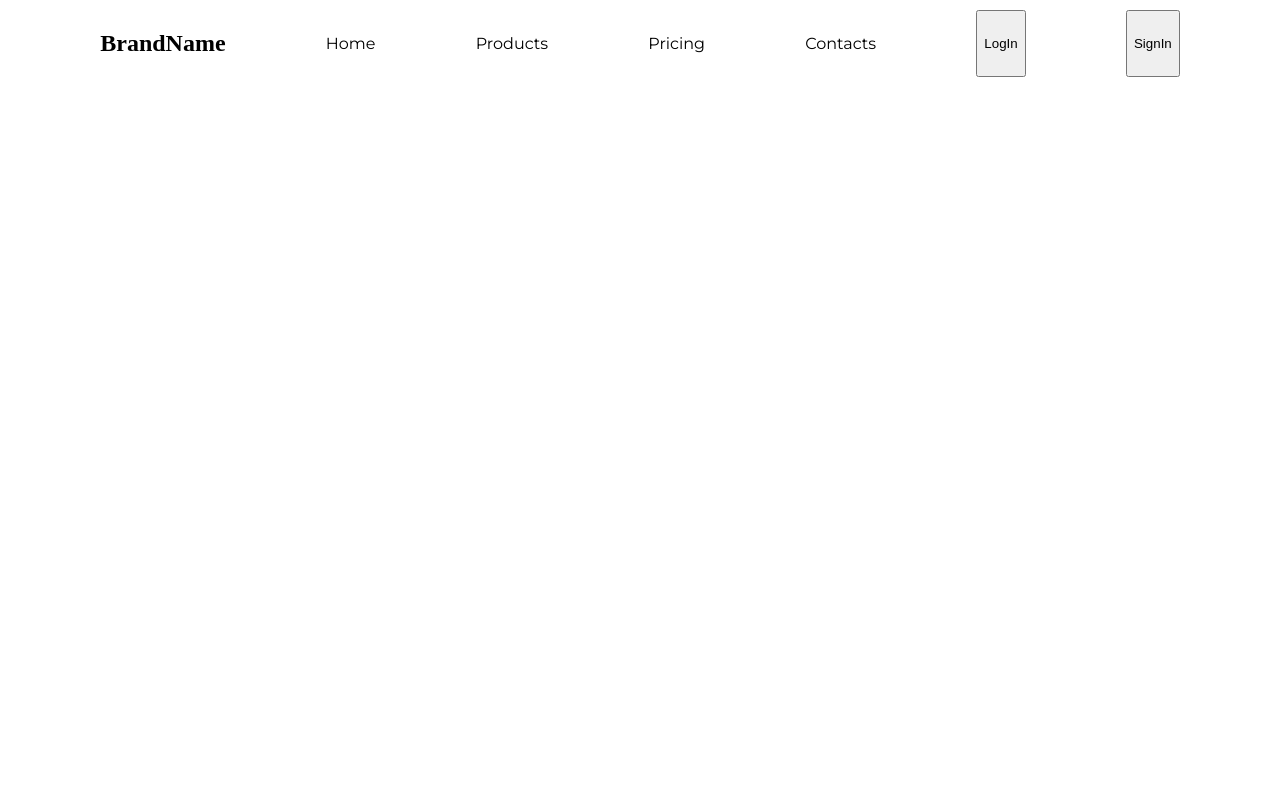
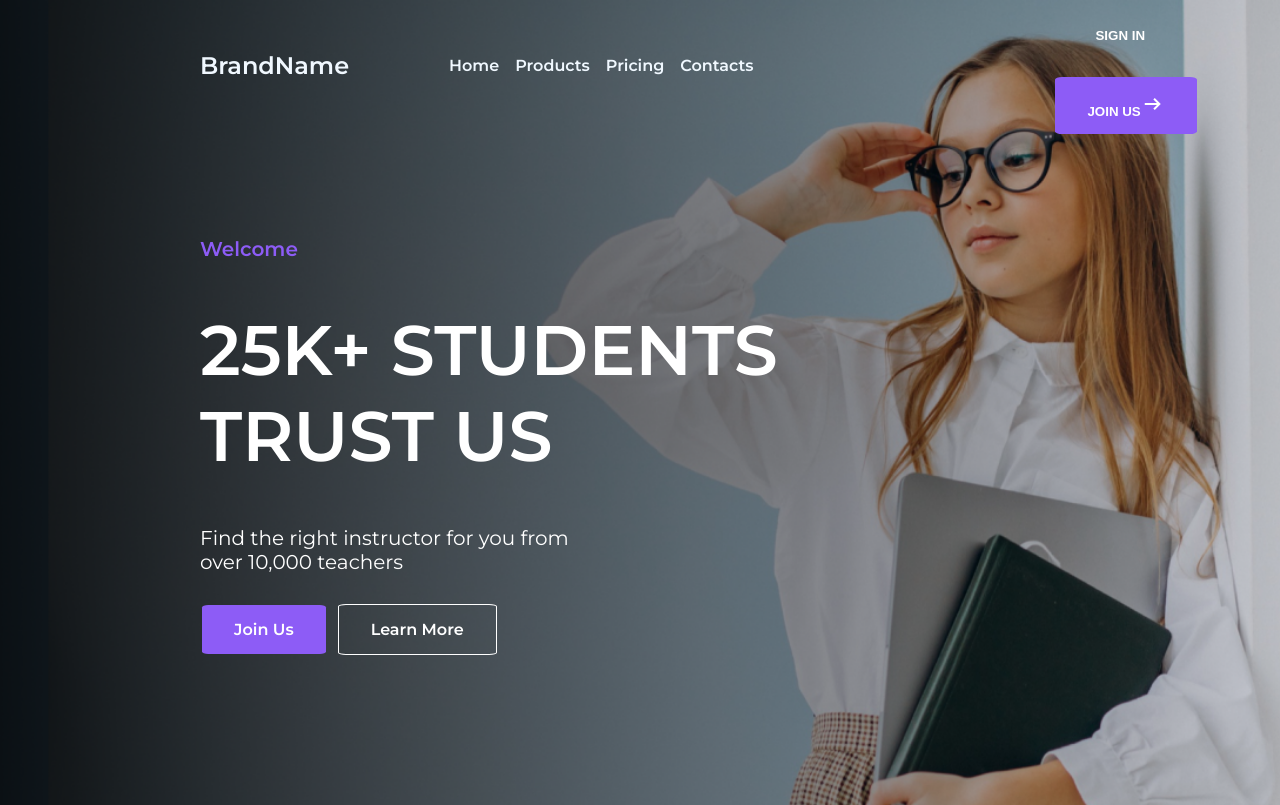
Before and after one commit to okhot/schoolweb, a React (Create React App) app: page / in a window 1280 px wide. Built offline with nearby package versions, Linux system fonts and the light colour scheme.

Commit message:
design header and navbar

```diff
--- a/public/index.html
+++ b/public/index.html
@@ -18,6 +18,8 @@
     <link rel="preconnect" href="https://fonts.googleapis.com">
 <link rel="preconnect" href="https://fonts.gstatic.com" crossorigin>
 <link href="https://fonts.googleapis.com/css2?family=Montserrat:wght@100;200;300;400;600&display=swap" rel="stylesheet">
+
+<link rel="stylesheet" href="https://fonts.googleapis.com/css2?family=Material+Symbols+Outlined:opsz,wght,FILL,GRAD@20..48,100..700,0..1,-50..200" />
     <!--
       Notice the use of %PUBLIC_URL% in the tags above.
       It will be replaced with the URL of the `public` folder during the build.
--- a/src/App.js
+++ b/src/App.js
@@ -1,11 +1,12 @@
 
 import NavBar from "./components/organisms/templates/NavBar/NavBar";
+import Home from "./pages/Home";
 
 
 function App() {
   return (
     <>
-    <NavBar />
+    <Home />
    </>
   );
 }
--- /dev/null
+++ b/src/components/organisms/forms/HeroSection.css
@@ -0,0 +1,6 @@
+.hero{
+    background-image: url(/public/images/background.png);
+    background-repeat: no-repeat;
+    background-position: center;
+    background-size: cover;
+}
--- /dev/null
+++ b/src/components/organisms/forms/HeroSection.js
@@ -0,0 +1,12 @@
+import React from 'react'
+import Header from '../templates/Header/Header'
+import NavBar from '../templates/NavBar/NavBar'
+import '../forms/HeroSection.css'
+
+export default function HeroSection() {
+  return (
+    <div className="hero">
+   <Header />
+    </div>
+  )
+}
--- /dev/null
+++ b/src/components/organisms/templates/Header/Header.css
@@ -0,0 +1,49 @@
+.header{
+ padding: 30px;
+ padding-left: 200px;
+}
+
+.header__text{
+    align-self: center;
+    color: white;
+    padding: 110px 0px ;
+
+}
+
+.header__text h4{
+    color: #8D5CF6;
+    font-size: 20px;
+}
+
+.header__text h1{
+    font-size: 70px;
+}
+
+.header__text p{
+  font-size: 20px;
+}
+
+.buttons{
+   color: white;
+}
+
+.buttons span{
+    background-color: #8D5CF6;
+    border: none;
+    border-radius: 5%;
+    color: white;
+    padding: 15px 32px;
+    text-align: center;
+    text-decoration: none;
+    display: inline-block;
+    font-size: 16px;
+    margin: 4px 2px;
+    cursor: pointer;
+    font-weight: 800;
+}
+
+.buttons span.button--learnmore{
+    background: transparent;
+    border: 1px solid white;
+    margin: 10px;
+}
--- /dev/null
+++ b/src/components/organisms/templates/Header/Header.js
@@ -0,0 +1,22 @@
+import React from 'react'
+import '../Header/Header.css'
+import NavBar from '../NavBar/NavBar'
+
+function Header() {
+  return (
+    <div className="header">
+      <NavBar />
+      <div className="header__text">
+        <h4>Welcome</h4>
+        <h1>25K+ STUDENTS < br/ > TRUST US</h1>
+        <p>Find the right instructor for you from <br /> over 10,000 teachers</p>
+        <div className="buttons">
+        <span>Join Us</span>
+        <span className="button--learnmore">Learn More</span>
+        </div>
+      </div>
+    </div>
+  )
+}
+
+export default Header
--- a/src/components/organisms/templates/NavBar/NavBar.css
+++ b/src/components/organisms/templates/NavBar/NavBar.css
@@ -1,13 +1,55 @@
 .NavBar{
-   justify-content: space-evenly;
+   align-items: center;
+   height: 70px;
    display: flex;
-   margin-top: 10px;
    justify-items: center;
+   background-color: transparent;
 }
 
-.navBar__links{
+.NavBar h2{
+    color: aliceblue;
+}
+
+.navbar__links{
+    justify-items: center;
+    margin-left: 100px;
+    font-weight: 900;
+    gap: 1rem;
+    display: flex;
+}
+
+.navbar__link{
+      color: aliceblue;
+      text-decoration: none;
+}
+
+.navbar__buttons{
+   margin-left: 300px;
+   font-size: 50px;
+   color: white;
+
+}
+
+.login{
+    background-color: #8D5CF6;
+    font-weight:bold;
+    border: none;
+    border-radius: 5%;
+    color: white;
+    padding: 15px 32px;
+    text-align: center;
     text-decoration: none;
-    color:black;
-    align-self: center;
-    font-family: montserrat;
+    display: inline-block;
+    margin: 4px 2px;
+    cursor: pointer;
 }
+
+.signin{
+    font-weight:bold;
+    background: transparent;
+    cursor: pointer;
+    border: 1px;
+    color: white;
+    margin: 10px;
+    padding: 15px 32px;
+}
--- a/src/components/organisms/templates/NavBar/NavBar.js
+++ b/src/components/organisms/templates/NavBar/NavBar.js
@@ -6,12 +6,19 @@ function NavBar (){
   return (
     <div className='NavBar'>
       <h2>BrandName</h2>
-      <Link to ='/' className="navBar__links">Home</Link>
-      <Link to ='/' className="navBar__links">Products</Link>
-      <Link to ='/' className="navBar__links">Pricing</Link>
-      <Link to ='/' className="navBar__links">Contacts</Link>
-      <button className="login">LogIn</button>
-      <button className="signin">SignIn</button>
+<div className="navbar__links">
+      <Link to ='/' className="navbar__link">Home</Link>
+      <Link to ='/' className="navbar__link">Products</Link>
+      <Link to ='/' className="navbar__link">Pricing</Link>
+      <Link to ='/' className="navbar__link">Contacts</Link>
+</div>
+ <div className="navbar__buttons">
+ <button className="signin">SIGN IN</button>
+ <button className="login">JOIN US
+      <span class="material-symbols-outlined">
+       arrow_right_alt
+      </span></button>
+ </div>
     </div>
   )
 }
--- a/src/index.css
+++ b/src/index.css
@@ -3,4 +3,5 @@
 body {
  margin: 0;
  padding: 0;
+ font-family: montserrat;
 }
--- /dev/null
+++ b/src/pages/Home.js
@@ -0,0 +1,11 @@
+import React from 'react'
+import { Router } from 'react-router-dom'
+import HeroSection from '../components/organisms/forms/HeroSection'
+
+export default function Home() {
+  return (
+    <>
+   <HeroSection />
+    </>
+  )
+}
```
Also changed, not shown: public/images/background.png (added).
